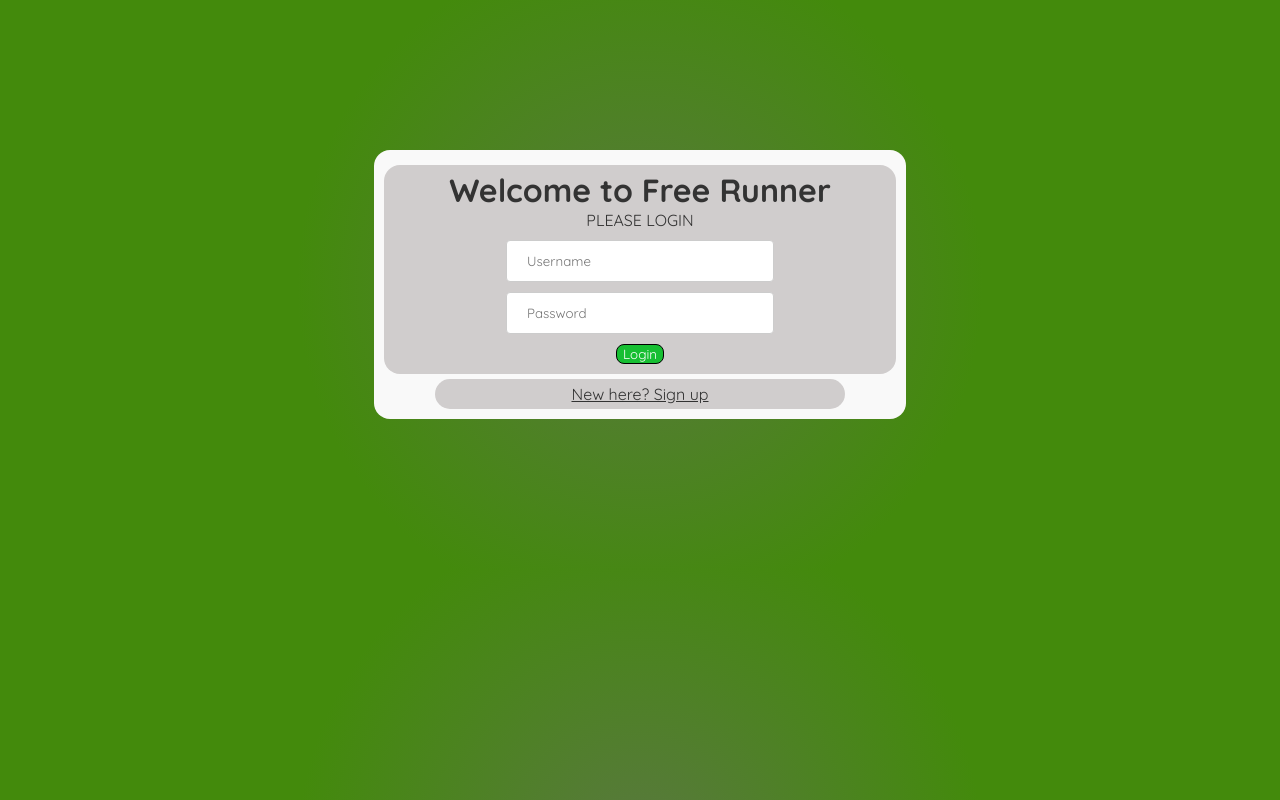
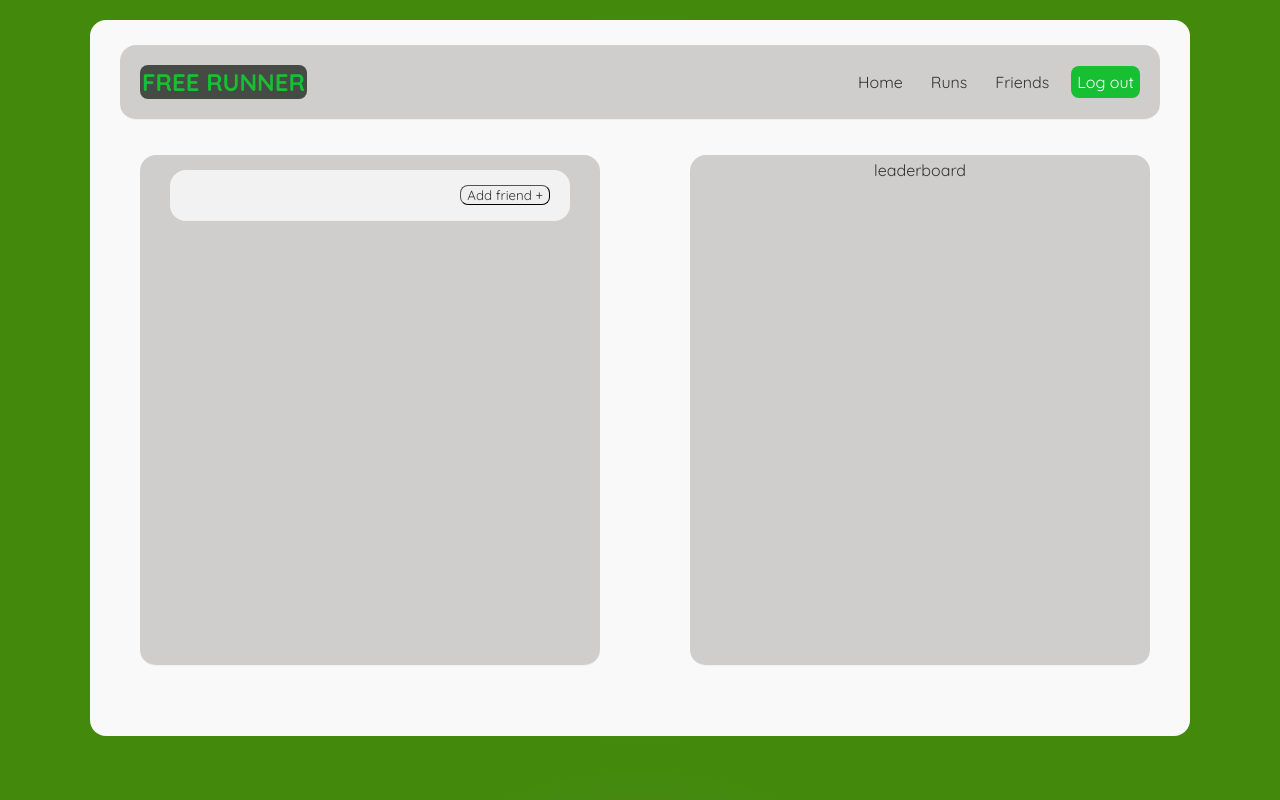
Before and after one commit to Adam-8534/Group26, a React (Create React App) app in the folder frontend/: page /friends in a window 1280 px wide. Before the commit this address led to /. Built offline with nearby package versions, Linux system fonts and the light colour scheme.

Commit message:
Verify user endpoint connection, added user verification page, added friends page

```diff
--- a/frontend/src/App.js
+++ b/frontend/src/App.js
@@ -5,6 +5,8 @@ import './App.css';
 import LoginPage from './pages/LoginPage';
 import RunPage from './pages/RunPage';
 import RegisterPage from './pages/RegisterPage';
+import ConfirmRegisterPage from './pages/ConfirmRegisterPage';
+import FriendsPage from './pages/FriendsPage';
 
 function App() {
   return (
@@ -16,10 +18,16 @@ function App() {
         <Route path="/register" exact>
           <RegisterPage />
         </Route>
+        <Route path="/confirmRegister" exact>
+          <ConfirmRegisterPage />
+        </Route>
         <Route path="/homepage" exact>
           <RunPage />
         </Route>
-        <Redirect to="/" />
+        <Route path="/friends" exact>
+          <FriendsPage />
+        </Route>
+        <Redirect to="" />
       </Switch>
     </Router>
   );
--- /dev/null
+++ b/frontend/src/components/friends/FriendsSection.js
@@ -0,0 +1,17 @@
+import React from 'react';
+
+function FriendsSection()
+{
+
+  return(
+   <div className="friends-page-subsection leaderboard">
+       <div className="friends-search-add">
+            <button id="add-friend-button">Add friend +</button>
+       </div>
+   </div>
+  );
+
+};
+
+
+export default FriendsSection;
--- /dev/null
+++ b/frontend/src/components/friends/Leaderboard.js
@@ -0,0 +1,17 @@
+import React from 'react';
+
+function Leaderboard()
+{
+
+  return(
+   <div className="friends-page-subsection leaderboard">
+       <div className="">
+            leaderboard
+       </div>
+   </div>
+  );
+
+};
+
+
+export default Leaderboard;
--- a/frontend/src/components/homepage/RunPageNavbar.js
+++ b/frontend/src/components/homepage/RunPageNavbar.js
@@ -14,9 +14,9 @@ const RunPageNavbar = () => {
     <nav className="navbar">
       <h1>FREE RUNNER</h1>
       <div className="links">
-        <a href="">Home</a>
+        <a href="/homepage">Home</a>
         <a href="">Runs</a>
-        <a href="">Connect</a>
+        <a href="/friends">Friends</a>
         <a className="logout-button" onClick={doLogout}>Log out</a>
       </div>
     </nav>
--- /dev/null
+++ b/frontend/src/components/register/ConfirmRegister.js
@@ -0,0 +1,75 @@
+import React, { useState } from 'react';
+import axios from 'axios';
+
+const ConfirmRegister = () => {
+
+    var bp = require('../Path.js');
+    var storage = require('../../tokenStorage.js');
+
+    let registerCode;
+    let returnMessage;
+
+    const [message,setMessage] = useState('');
+
+    const doRegisterConfirm = async event =>
+    {
+        if ( registerCode.value.localeCompare("") == 0 || registerCode.value.localeCompare("") == 0 )
+        {
+            document.getElementById('returnMessage').innerText = "Please input the emailed code!";
+            document.getElementById('returnMessage').style = "color: red; font-weight: bold;";
+            return;
+        }
+
+        event.preventDefault();
+
+        var obj = {text: registerCode.value};
+        var js = JSON.stringify(obj);
+
+        var config =
+        {
+            method: 'post',
+            url: bp.buildPath('../../../../api/verifyuser'),
+            headers:
+            {
+                'Content-Type': 'application/json'
+            },
+            data: js
+        };
+
+        axios(config)
+            .then(function (response)
+        {
+            var res = response.data;
+            if ( res[0].localeCompare("All Good") != 0 )
+            {
+                document.getElementById('returnMessage').innerText = res[0];
+                document.getElementById('returnMessage').style = "color: red; font-weight: bold;";
+            }
+            else
+            {
+                console.log("success");
+                window.location.href = '/homepage';
+            }
+        })
+        .catch(function (error)
+        {
+            document.getElementById('returnMessage').innerText = error;
+            document.getElementById('returnMessage').style = "color: red; font-weight: bold;";
+            console.log(error);
+        });
+    }
+
+    return (
+        <div id="login-div">
+            <h1 id="register-title">Confirm Verification</h1>
+
+            <h3 id="check-email-confirm">Check your email for a verification code</h3>
+            <input type="text" className="register-input" id="registerCode" maxlength="4"
+             placeholder="Enter four digit code" ref={(c) => registerCode = c} /><br />
+            <input type="submit" id="login-button" className="buttons" value = "Confirm" onClick={doRegisterConfirm} /><br />
+            <p id="returnMessage" ref={(c) => returnMessage = c} ></p>
+        </div>
+     );
+}
+
+export default ConfirmRegister;
--- a/frontend/src/components/register/Register.js
+++ b/frontend/src/components/register/Register.js
@@ -17,6 +17,17 @@ const Register = () => {
 
     const doRegister = async event =>
     {
+        if ( registerEmail.value.localeCompare("") == 0 || registerEmail.value.localeCompare("") == 0 ||
+                registerFirstName.value.localeCompare("") == 0 || registerFirstName.value.localeCompare("") == 0 ||
+                registerLastName.value.localeCompare("") == 0 || registerLastName.value.localeCompare("") == 0 ||
+                registerUsername.value.localeCompare("") == 0 || registerUsername.value.localeCompare("") == 0 ||
+                registerPassword.value.localeCompare("") == 0 || registerPassword.value.localeCompare("") == 0)
+        {
+            document.getElementById('returnMessage').innerText = "An input field was left blank";
+            document.getElementById('returnMessage').style = "color: red; font-weight: bold;";
+            return;
+        }
+
         event.preventDefault();
 
         var obj = {email: registerEmail.value, firstname: registerFirstName.value, lastname: registerLastName.value,
@@ -38,30 +49,23 @@ const Register = () => {
             .then(function (response)
         {
             var res = response.data;
-            if (res.error)
+            console.log(res);
+            if ( res.status.localeCompare("All Good") != 0 )
             {
-                setMessage('register error');
+                document.getElementById('returnMessage').innerText = res.status;
+                document.getElementById('returnMessage').style = "color: red; font-weight: bold;";
             }
             else
             {
                 console.log("success");
-                // storage.storeToken(res);
-                // var jwt = require('jsonwebtoken');
 
-                // var ud = jwt.decode(storage.retrieveToken(),{complete:true});
-                // var userId = ud.payload.userId;
-                // var firstName = ud.payload.firstName;
-                // var lastName = ud.payload.lastName;
-
-                // var user = {firstName:firstName,lastName:lastName,id:userId};
-                // localStorage.setItem('user_data', JSON.stringify(user));
-                // window.location.href = '/homepage';
-
-                // returnMessage.value = res;
+                window.location.href = '/confirmRegister';
             }
         })
         .catch(function (error)
         {
+            document.getElementById('returnMessage').innerText = error;
+            document.getElementById('returnMessage').style = "color: red; font-weight: bold;";
             console.log(error);
         });
     }
@@ -79,7 +83,7 @@ const Register = () => {
             <input type="text" className="register-input" id="registerUsername" placeholder="Username" ref={(c) => registerUsername = c} /><br />
             <input type="password" className="register-input" id="registerPassword" placeholder="Password" ref={(c) => registerPassword = c} /><br />
             <input type="submit" id="login-button" className="buttons" value = "Register" onClick={doRegister} /><br />
-            {/* <p id="returnMessage" ref={(c) => returnMessage = c} > </p> */}
+            <p id="returnMessage" ref={(c) => returnMessage = c} ></p>
             {/* <span id="loginResult">{message}</span> */}
         </div>
      );
--- a/frontend/src/index.css
+++ b/frontend/src/index.css
@@ -78,6 +78,10 @@ code {
   border-radius: 4px;
 }
 
+#check-email-confirm {
+  margin-bottom: 10px;
+}
+
 #login-button {
   margin-bottom: 5px;
   margin-top: 10px;
@@ -117,6 +121,23 @@ code {
   margin: 20px auto;
 }
 
+.page-container-flex {
+  display: flex;
+  max-width: 1100px;
+  background-color: #f9f9f9;
+  border-radius: 16px;
+  padding: 0px 0px 10px 0px;
+  margin: 20px auto;
+}
+
+.side-by-side-container {
+  max-width: 450px;
+  background-color: #f9f9f9;
+  border-radius: 16px;
+  padding: 10px 0px 10px 0px;
+  margin: 0px auto 20px;
+}
+
 .navbar {
   padding: 20px;
   display: flex;
@@ -154,10 +175,50 @@ code {
   color: #17bf33;
 }
 
+.friends-search-add {
+  display: flex;
+  justify-content: center;
+  height: 50px !important;
+  width: 400px;
+  border-bottom: 1px solid #f2f2f2;
+  border-radius: 16px;
+  background-color: #f2f2f2;
+  margin-top: 10px;
+}
+
+#add-friend-button {
+  /* top right bottom left */
+  margin: auto 20px auto auto;
+  border-radius: 8px;
+  border-width: 1px;
+}
+
+#add-friend-button:hover {
+  cursor: pointer;
+}
+
+.leaderboard {
+  height: 500px !important;
+  width: 450px;
+}
+
 .homepage-subsection {
   padding: 5px;
   display: flex;
   align-items: center;
+  text-align: center;
+  justify-content: center;
+  margin: 0 auto;
+  margin-top: 5px;
+  border-bottom: 1px solid #f2f2f2;
+  border-radius: 16px;
+  background-color: rgba(207, 203, 203, 0.959);
+  max-width: 1000px;
+}
+
+.friends-page-subsection {
+  padding: 5px;
+  display: flex;
   text-align: center;
   justify-content: center;
   margin: 0 auto;
--- /dev/null
+++ b/frontend/src/pages/ConfirmRegisterPage.js
@@ -0,0 +1,14 @@
+import React from 'react';
+import ConfirmRegister from '../components/register/ConfirmRegister';
+
+const ConfirmRegisterPage = () =>
+{
+
+    return(
+      <div className="login-page-container">
+        <ConfirmRegister />
+      </div>
+    );
+};
+
+export default ConfirmRegisterPage;
--- /dev/null
+++ b/frontend/src/pages/FriendsPage.js
@@ -0,0 +1,24 @@
+import React from 'react';
+
+import RunPageNavbar from '../components/homepage/RunPageNavbar';
+import Leaderboard from '../components/friends/Leaderboard';
+import FriendsSection from '../components/friends/FriendsSection';
+
+const RunPage = () =>
+{
+    return(
+        <div className="page-container">
+            <RunPageNavbar />
+            <div className="page-container-flex">
+                <div className="side-by-side-container">
+                    <FriendsSection />
+                </div>
+                <div className="side-by-side-container">
+                    <Leaderboard />
+                </div>
+            </div>
+        </div>
+    );
+}
+
+export default RunPage;
--- a/package.json
+++ b/package.json
@@ -10,6 +10,7 @@
   "author": "",
   "license": "ISC",
   "dependencies": {
+    "@sendgrid/mail": "^7.4.5",
     "bcrypt": "*",
     "bcryptjs": "^2.4.3",
     "body-parser": "^1.19.0",
```
Also changed, not shown: frontend/src/components/login/Login.js (line endings or trailing spaces), 1 other file (tests, documents, lock files or other folders).
